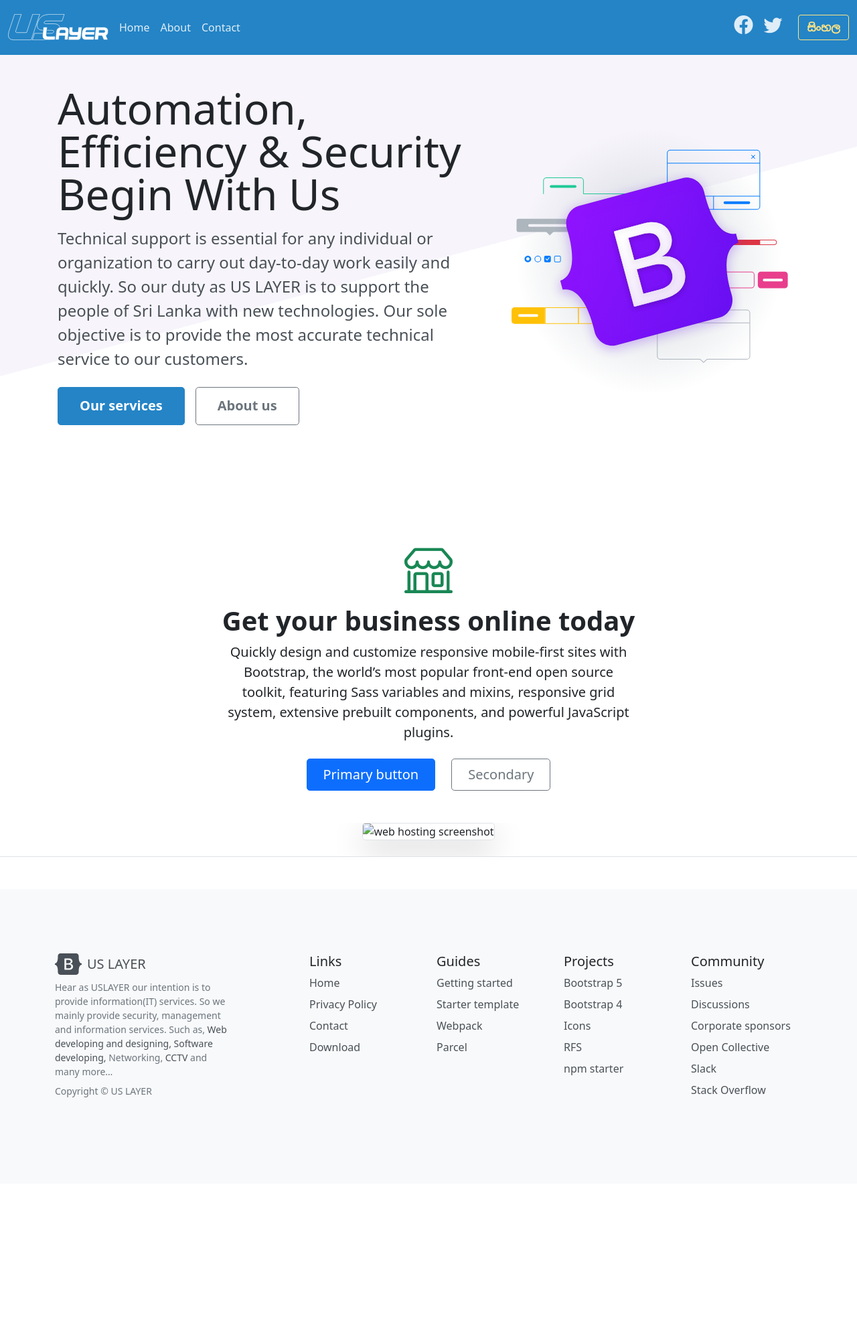
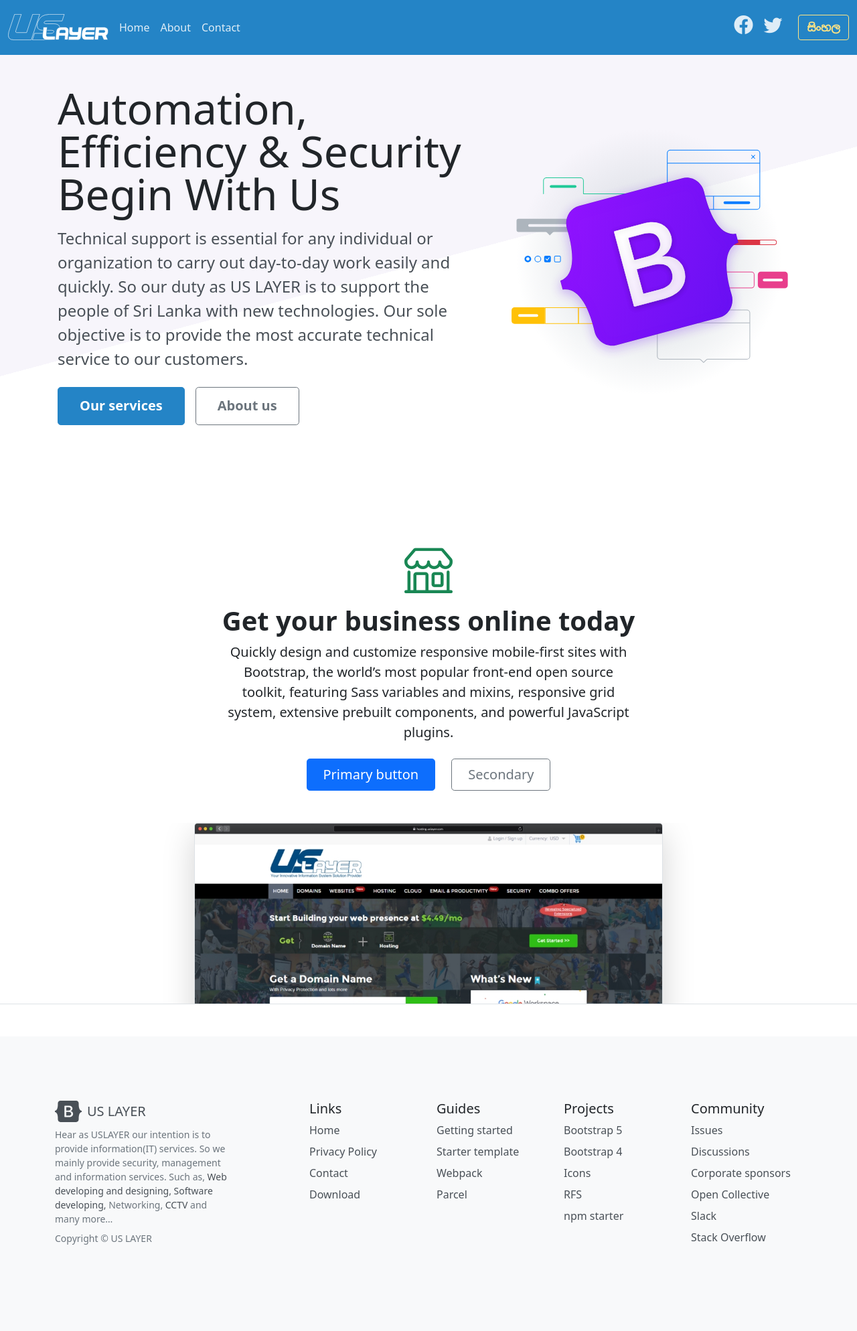
Before and after one commit to uslayer/uslayer.github.io, a Jekyll site: the page built from index.html, in a window 1280 px wide. Shown: the whole page at 67% size. Built offline with Jekyll 4.4.1, drawn with Linux system fonts in a browser that asks for light colours; the list of posts is cut into pages by our own code; before the commit the page ends 1768 px from its top, so only the background shows below that.

Commit message:
Update index.html

```diff
--- a/index.html
+++ b/index.html
@@ -49,7 +49,7 @@
     </div>
     <div class="overflow-hidden" style="max-height: 30vh;">
       <div class="container px-5">
-        <img src="/assets/web-hosting-screenshot.jpg" class="img-fluid border rounded-3 shadow-lg mb-4" alt="web hosting screenshot" width="700" height="500" loading="lazy">
+        <img src="/assets/images/web-hosting-screenshot.jpg" class="img-fluid border rounded-3 shadow-lg mb-4" alt="web hosting screenshot" width="700" height="500" loading="lazy">
       </div>
     </div>
   </div>
```
